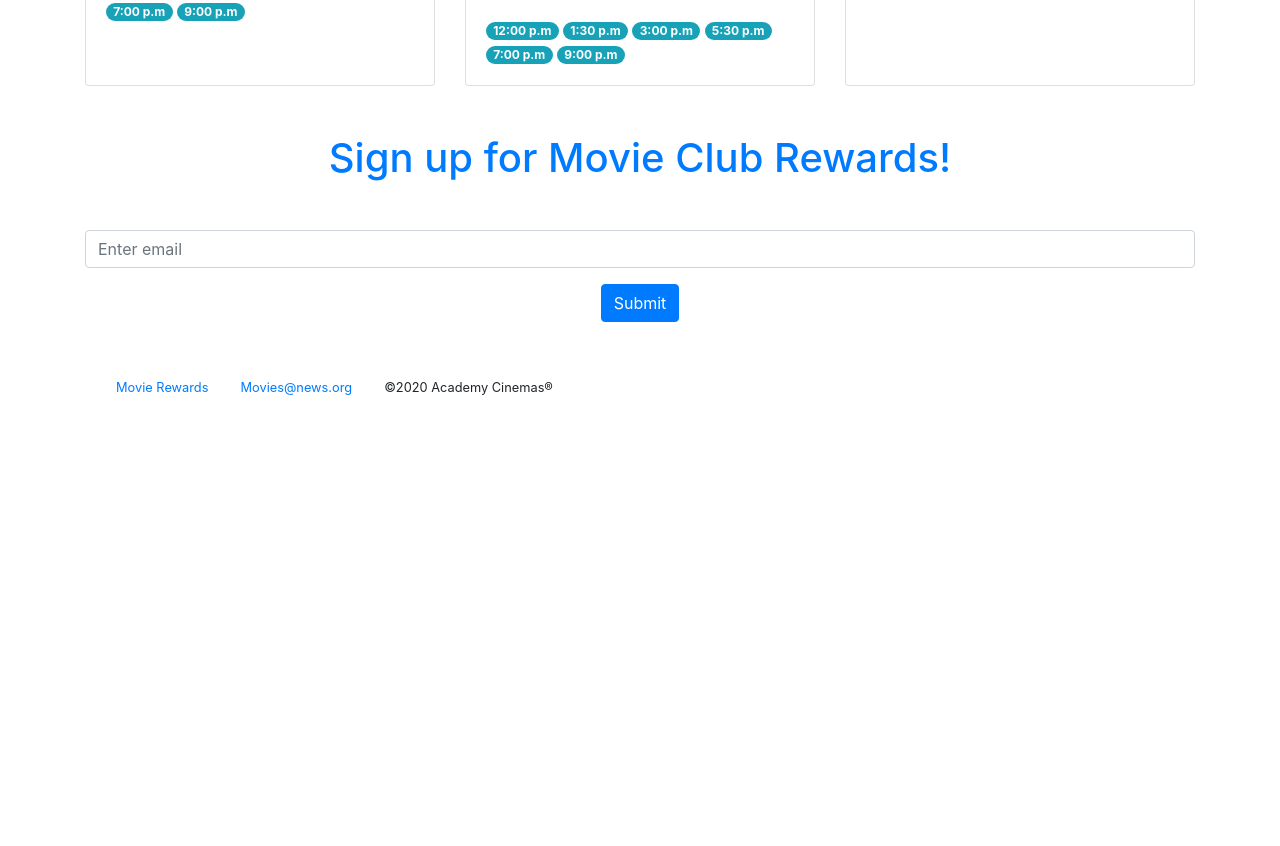
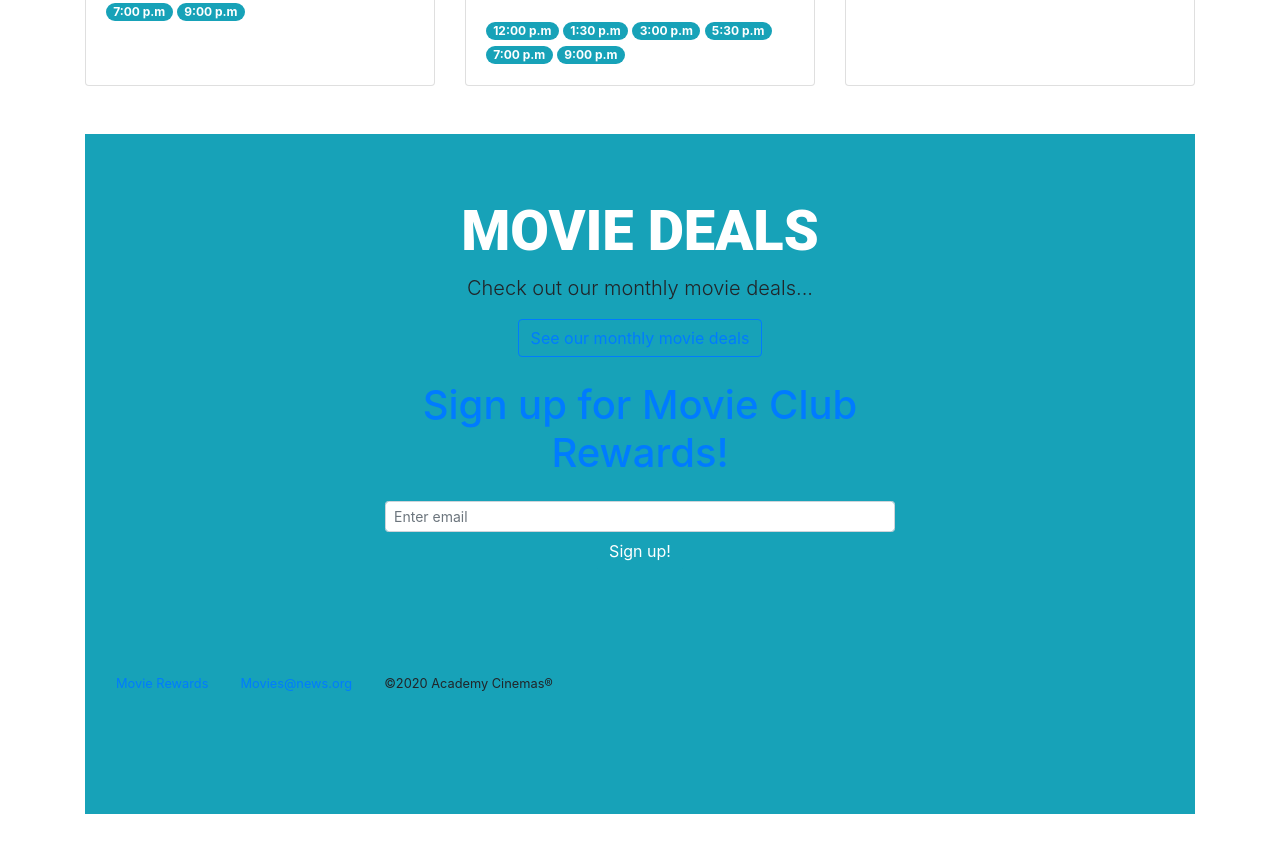
Before and after one commit to jordanbailey10/HTML-and-CSS-Projects, a plain HTML site: page bootstrap4_project/academy_cinemas.html in a window 1280 px wide. Shown: the part 1163-2009 px from the top of the page. Before the commit the page ends 1616 px from the top, so only its background shows below. Drawn offline with nearby package versions, Linux system fonts and the light colour scheme.

Commit message:
Update academy cinemas project

```diff
--- a/bootstrap4_project/academy_cinemas.html
+++ b/bootstrap4_project/academy_cinemas.html
@@ -4,9 +4,9 @@
     <!-- Required meta tags -->
     <meta charset="utf-8">
     <meta name="viewport" content="width=device-width, initial-scale=1, shrink-to-fit=no">
-
+    <link rel="stylesheet" href="https://stackpath.bootstrapcdn.com/bootstrap/4.5.2/css/bootstrap.min.css" integrity="sha384-JcKb8q3iqJ61gNV9KGb8thSsNjpSL0n8PARn9HuZOnIxN0hoP+VmmDGMN5t9UJ0Z" crossorigin="anonymous">
+<script src="https://stackpath.bootstrapcdn.com/bootstrap/4.5.2/js/bootstrap.min.js" integrity="sha384-B4gt1jrGC7Jh4AgTPSdUtOBvfO8shuf57BaghqFfPlYxofvL8/KUEfYiJOMMV+rV" crossorigin="anonymous"></script>
     <!-- Bootstrap CSS -->
-    <link rel="stylesheet" href="https://stackpath.bootstrapcdn.com/bootstrap/4.1.3/css/bootstrap.min.css" integrity="sha384-MCw98/SFnGE8fJT3GXwEOngsV7Zt27NXFoaoApmYm81iuXoPkFOJwJ8ERdknLPMO" crossorigin="anonymous">
     <link rel="stylesheet" href="Academy_cinemas.css">
 
     <title>Academy Cinemas</title>
@@ -50,6 +50,7 @@
                 <img class="img-fluid" src="./img/pdx.jpg" alt="Portland"/>
 
             </div>
+            <div id="about"></div>
             <div class="col-sm">
 
                   <h3>Accomodations:</h3>
@@ -121,18 +122,33 @@
                 <span class="badge badge-pill badge-info">9:00 p.m</span>
               </div>
             </div>
-          </div>
+          </div> <!-- end showtimes form-->
+    <div class="jumbotron jumbotron-fluid bg-info mt-5 text-center">
+      <div id="deals">
+      <div class="container">
+        <h1 class="display-4 hidden-sm-down" style="color: #fff; font-family: roboto; font-weight: 900; text-transform:uppercase;">Movie Deals</h1>
+        <p class="lead">Check out our monthly movie deals...</p>
+          <!--Movie deals-->
+          <button type="button" class="btn btn-outline-primary" data-toggle="modal" data-target="#register">See our monthly movie deals</button>
+         <!--/movie deals-->
+        </div>
+      </div>
+<!--/jumbotron heading-->
+  <div class="row">
+         <div class=" container text-center col-md-6">
+           <div class="container text-center">
+                <h1 class="display-5 my-4 col-lg-auto text-primary">Sign up for Movie Club Rewards!</h1>
+                <div class="inpuy-gtoup mb-5 input-group-sm">
+                  <input type="email" class="form-control" id="exampleInputEmail1" aria-describedby="emailHelp" placeholder="Enter email">
+                  <span class="input-group-btn">
+                <button type="button" class="btn btn-secondary btn-info popover-dissmiss" data-container="body" data-toggle="popover" data-placement="top" data-content="Subit your email to receive great movie rewards!">
+                  Sign up!
+                </button>
 
-
-
-         <div class="text-center">
-              <form>
-                <h1 class="text-primary my-5">Sign up for Movie Club Rewards!</h1>
-                <div class="form-group">
-                  <input type="email" class="form-control" id="exampleInputEmail1" aria-describedby="emailHelp" placeholder="Enter email">
+              </span>
                 </div>
-                <button type="submit" class="btn btn-primary">Submit</button>
-              </form>
+              </div>
+            </div>
         </div>
 
 
@@ -151,5 +167,9 @@
             </li>
           </ul>
     </div>
+     <!-- jQuery first, then Popper.js, then Bootstrap JS -->
+     <script src="https://code.jquery.com/jquery-3.5.1.slim.min.js" integrity="sha384-DfXdz2htPH0lsSSs5nCTpuj/zy4C+OGpamoFVy38MVBnE+IbbVYUew+OrCXaRkfj" crossorigin="anonymous"></script>
+     <script src="https://cdn.jsdelivr.net/npm/popper.js@1.16.1/dist/umd/popper.min.js" integrity="sha384-9/reFTGAW83EW2RDu2S0VKaIzap3H66lZH81PoYlFhbGU+6BZp6G7niu735Sk7lN" crossorigin="anonymous"></script>
+     <script src="https://stackpath.bootstrapcdn.com/bootstrap/4.5.2/js/bootstrap.min.js" integrity="sha384-B4gt1jrGC7Jh4AgTPSdUtOBvfO8shuf57BaghqFfPlYxofvL8/KUEfYiJOMMV+rV" crossorigin="anonymous"></script>
   </body>
   </html>
```
